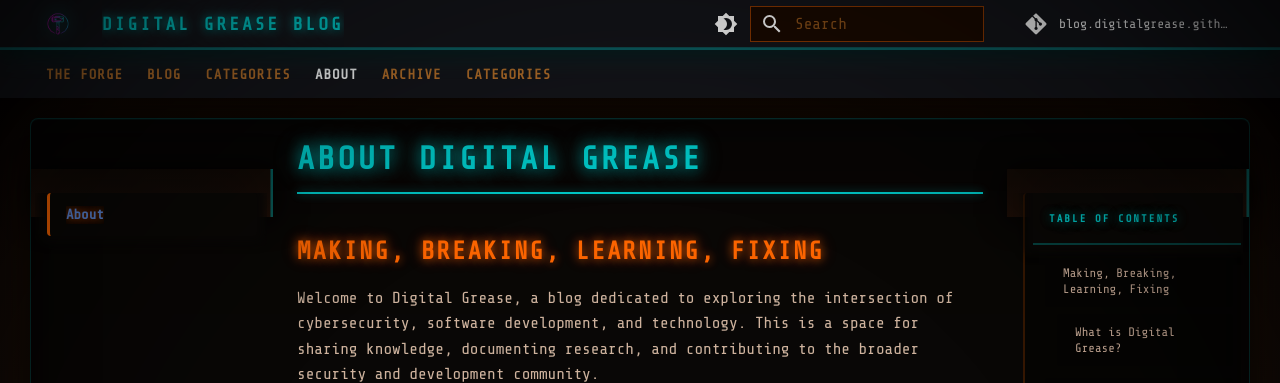
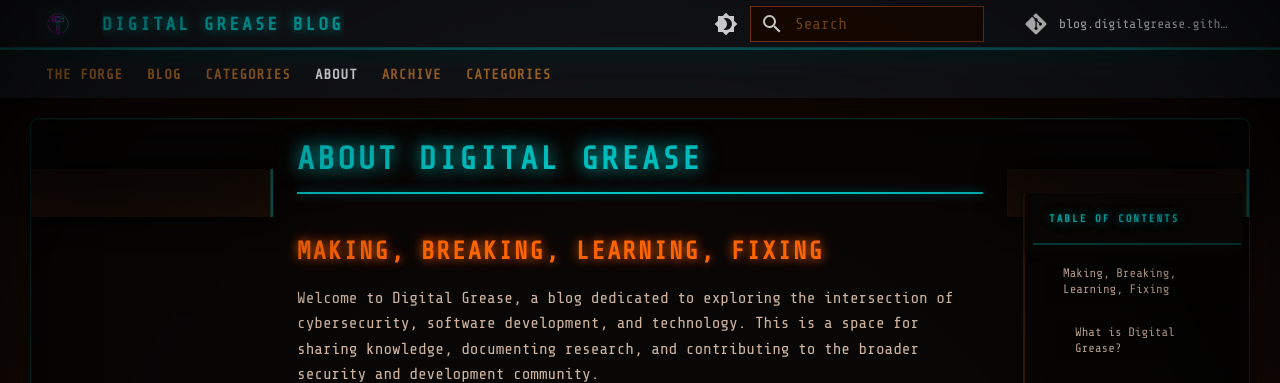
Before and after one commit to digital-grease/blog.digitalgrease.github.io, an MkDocs documentation site: the page built from docs/about.md, in a window 1280 px wide and 1400 px high. Shown: the top 383 px of the window. Built offline with MkDocs 1.6.1 and Material for MkDocs 9.7.7, drawn with Linux system fonts in a browser that asks for light colours; comment, search, counter and statistics services are not loaded; some of the changed text lies outside the part shown.

Commit message:
fixes and fixes and fixes

```diff
--- a/docs/.authors.yml
+++ b/docs/.authors.yml
@@ -1,6 +1,6 @@
 authors:
   digitalgrease:
-    name: Digital Grease
-    description: Security Researcher & Software Engineer
-    avatar: https://github.com/digitalgrease.png
+    name: digitalgrease
+    description: Cybersecurity Engineer | Hacker | Maker
+    avatar: https://github.com/digital-grease.png
     url: https://digitalgrease.dev
--- a/docs/stylesheets/cyberpunk.css
+++ b/docs/stylesheets/cyberpunk.css
@@ -74,12 +74,19 @@
 /* Header Styling */
 .md-header {
   background: rgba(10, 8, 6, 0.98);
-  backdrop-filter: blur(15px);
+  /* backdrop-filter removed for mobile - creates containing block */
   border-bottom: 2px solid rgba(0, 204, 204, 0.4);
   box-shadow:
     0 0 30px rgba(0, 204, 204, 0.2),
     0 4px 20px rgba(0, 0, 0, 0.8),
     inset 0 -1px 0 rgba(0, 204, 204, 0.3);
+}
+
+/* Desktop-only: backdrop-filter for header */
+@media screen and (min-width: 76.25em) {
+  .md-header {
+    backdrop-filter: blur(15px);
+  }
 }
 
 .md-header__title {
@@ -120,7 +127,7 @@
 
 .md-main__inner {
   background: rgba(10, 8, 6, 0.85);
-  backdrop-filter: blur(8px);
+  /* backdrop-filter removed for mobile - creates containing block */
   border: 1px solid rgba(0, 204, 204, 0.2);
   border-radius: 8px;
   margin-top: 1rem;
@@ -129,6 +136,13 @@
     0 0 80px rgba(255, 102, 0, 0.15),
     inset 0 0 60px rgba(0, 0, 0, 0.6),
     inset 0 1px 0 rgba(0, 204, 204, 0.1);
+}
+
+/* Desktop-only: backdrop-filter for main content */
+@media screen and (min-width: 76.25em) {
+  .md-main__inner {
+    backdrop-filter: blur(8px);
+  }
 }
 
 /* Typography - Cyberpunk Headers */
@@ -384,22 +398,30 @@
     2px 0 30px rgba(0, 0, 0, 0.9),
     inset -1px 0 0 rgba(0, 204, 204, 0.2),
     inset 0 0 60px rgba(255, 102, 0, 0.05);
+  /* backdrop-filter removed - creates containing block for position:fixed */
+}
+
+/* Desktop-only: position and z-index for base sidebar */
+@media screen and (min-width: 76.25em) {
+  .md-sidebar {
     z-index: 3;
     position: relative;
+  }
+}
+
+/* Apply backdrop-filter only to secondary sidebar on desktop */
+.md-sidebar--secondary {
   backdrop-filter: blur(10px);
 }
 
-/* Ensure sidebar is above the overlay when expanded */
+/* Desktop-only sidebar positioning */
+@media screen and (min-width: 76.25em) {
   .md-sidebar--primary {
     z-index: 9999 !important;
     position: relative !important;
   }
 
-.md-sidebar--secondary {
-  z-index: 4;
-}
-
-/* Ensure sidebar navigation is always visible */
+  /* Ensure sidebar navigation is always visible on desktop */
   .md-sidebar__inner {
     height: 100%;
     position: relative !important;
@@ -410,6 +432,31 @@
     visibility: visible !important;
     position: relative !important;
     z-index: 10001 !important;
+  }
+
+  /* Navigation item positioning on desktop */
+  .md-nav__item {
+    position: relative;
+    z-index: 1;
+  }
+
+  .md-nav__link {
+    position: relative;
+    z-index: 10;
+  }
+
+  .md-nav__toggle {
+    position: relative;
+    z-index: 15;
+  }
+
+  .md-nav__button {
+    z-index: 20;
+  }
+}
+
+.md-sidebar--secondary {
+  z-index: 4;
 }
 
 /* Page overlay when sidebar is open */
@@ -424,16 +471,14 @@
 }
 
 .md-nav__item {
-  position: relative;
-  z-index: 1;
+  /* position and z-index moved to desktop-only media query */
 }
 
 .md-nav__link {
   color: var(--forge-amber);
   transition: all 0.3s ease;
   cursor: pointer;
-  position: relative;
-  z-index: 10;
+  /* position and z-index moved to desktop-only media query */
   pointer-events: auto;
   padding: 0.625rem 0.8rem;
   border-radius: 4px;
@@ -477,8 +522,7 @@
 
 /* Expandable navigation toggles */
 .md-nav__toggle {
-  position: relative;
-  z-index: 15;
+  /* position and z-index moved to desktop-only media query */
   cursor: pointer;
 }
 
@@ -490,7 +534,7 @@
 .md-nav__button {
   cursor: pointer;
   pointer-events: auto;
-  z-index: 20;
+  /* z-index moved to desktop-only media query */
 }
 
 /* Ensure nested navigation is visible and clickable */
@@ -551,6 +595,16 @@
   color: var(--cyber-cyan) !important;
 }
 
+/* Hide the duplicate current page link in the navigation list */
+.md-nav--primary .md-nav__item--active > .md-nav__link {
+  display: none !important;
+}
+
+/* Also hide it in the primary navigation when it matches the title */
+.md-nav__list .md-nav__item--active.md-nav__item--nested > .md-nav__link {
+  display: none !important;
+}
+
 /* Footer */
 .md-footer {
   background: linear-gradient(180deg, #0a0806, #000000);
@@ -638,8 +692,11 @@
   50% { opacity: 1; }
 }
 
+/* Desktop-only: position for .md-main */
+@media screen and (min-width: 76.25em) {
   .md-main {
     position: relative;
+  }
 }
 
 /* Subtle Scanline Overlay */
@@ -1040,17 +1097,17 @@
   }
 
   /* Force sidebars to not take up layout space */
+  .md-sidebar.md-sidebar--primary,
   .md-sidebar--primary {
     position: fixed !important;
     top: 0 !important;
-    left: 0 !important;
+    left: -18rem !important;
     width: 18rem !important;
     min-width: 18rem !important;
     max-width: 18rem !important;
     height: 100vh !important;
-    transform: translateX(-100%) !important;
-    transition: transform 0.25s cubic-bezier(0.4, 0, 0.2, 1) !important;
-    z-index: 9999 !important;
+    transition: left 0.25s cubic-bezier(0.4, 0, 0.2, 1) !important;
+    z-index: 99999 !important;
     background: linear-gradient(
       180deg,
       rgba(10, 8, 6, 0.98) 0%,
@@ -1062,7 +1119,10 @@
       4px 0 40px rgba(0, 0, 0, 0.9),
       inset -2px 0 0 rgba(0, 204, 204, 0.2),
       inset 0 0 80px rgba(255, 102, 0, 0.08) !important;
-    backdrop-filter: blur(12px) !important;
+    /* NOTE: backdrop-filter removed - it creates a containing block for position:fixed */
+    /* NOTE: Using left instead of transform to avoid creating containing block */
+    /* Override any inherited transform */
+    transform: none !important;
   }
 
   /* Ensure overlay is below sidebar on mobile */
@@ -1073,26 +1133,35 @@
 
   /* Ensure container doesn't create stacking context issues */
   .md-container {
-    position: relative !important;
+    position: static !important;
     z-index: auto !important;
   }
 
+  /* CRITICAL: Don't set z-index on container - it creates stacking context that traps sidebar */
   [data-md-toggle="drawer"]:checked ~ .md-container {
-    z-index: 10000 !important;
-  }
-
-  [data-md-toggle="drawer"]:checked ~ .md-container .md-sidebar--primary,
-  [data-md-toggle="drawer"]:checked ~ * .md-sidebar--primary {
-    transform: translateX(0) !important;
-    box-shadow: 2px 0 20px rgba(0, 0, 0, 0.8) !important;
-    z-index: 10001 !important;
-    position: fixed !important;
-  }
-
-  /* Force the overlay behind when drawer is open */
+    position: static !important;
+    z-index: auto !important;
+  }
+
+  /* When drawer opens, just slide in - z-index already set above */
+  [data-md-toggle="drawer"]:checked ~ .md-container .md-sidebar.md-sidebar--primary,
+  [data-md-toggle="drawer"]:checked ~ .md-container .md-sidebar--primary {
+    left: 0 !important;
+    box-shadow: 4px 0 40px rgba(0, 0, 0, 0.9) !important;
+    z-index: 99999 !important;
+  }
+
+  /* Overlay must be high enough to cover content but below sidebar */
   [data-md-toggle="drawer"]:checked ~ .md-overlay,
   [data-md-toggle="drawer"]:checked ~ .md-container .md-overlay {
-    z-index: 100 !important;
+    z-index: 99998 !important;
+    pointer-events: auto !important;
+    cursor: pointer !important;
+  }
+
+  /* Ensure header doesn't block overlay clicks */
+  [data-md-toggle="drawer"]:checked ~ .md-header {
+    z-index: 99997 !important;
   }
 
   /* Ensure sidebar content is visible and properly styled */
@@ -1209,6 +1278,76 @@
     color: var(--cyber-cyan) !important;
   }
 
+  /* Hide duplicate current page link in mobile navigation */
+  .md-sidebar--primary .md-nav--primary .md-nav__item--active > .md-nav__link {
+    display: none !important;
+  }
+
+  .md-sidebar--primary .md-nav__list .md-nav__item--active.md-nav__item--nested > .md-nav__link {
+    display: none !important;
+  }
+
+  /* Ensure nested navigation stays within sidebar bounds */
+  .md-sidebar--primary .md-nav {
+    position: static !important;
+    transform: none !important;
+  }
+
+  /* Hide nested navigation by default */
+  .md-sidebar--primary .md-nav__item .md-nav {
+    display: none !important;
+  }
+
+  /* Show nested navigation when toggle is checked */
+  .md-sidebar--primary .md-nav__toggle:checked ~ .md-nav {
+    display: block !important;
+    position: static !important;
+    transform: none !important;
+    margin-left: 0.8rem !important;
+    margin-top: 0.3rem !important;
+    margin-bottom: 0.3rem !important;
+    padding: 0.4rem 0 !important;
+    width: auto !important;
+    max-width: 100% !important;
+    background: rgba(5, 4, 3, 0.4) !important;
+    border-left: 2px solid rgba(255, 102, 0, 0.3) !important;
+    border-radius: 4px !important;
+  }
+
+  /* Also handle secondary nav styling */
+  .md-sidebar--primary .md-nav--secondary {
+    position: static !important;
+    transform: none !important;
+    margin-left: 0.8rem !important;
+    margin-top: 0.3rem !important;
+    margin-bottom: 0.3rem !important;
+    padding: 0.4rem 0 !important;
+    width: auto !important;
+    max-width: 100% !important;
+    background: rgba(5, 4, 3, 0.4) !important;
+    border-left: 2px solid rgba(255, 102, 0, 0.3) !important;
+    border-radius: 4px !important;
+  }
+
+  /* Style nested navigation items */
+  .md-sidebar--primary .md-nav--secondary .md-nav__link,
+  .md-sidebar--primary .md-nav__item .md-nav .md-nav__link {
+    font-size: 0.85rem !important;
+    padding: 0.6rem 0.8rem 0.6rem 1.2rem !important;
+    background: rgba(0, 0, 0, 0.25) !important;
+    color: rgba(212, 181, 160, 0.9) !important;
+  }
+
+  .md-sidebar--primary .md-nav--secondary .md-nav__link:hover,
+  .md-sidebar--primary .md-nav__item .md-nav .md-nav__link:hover {
+    background: linear-gradient(
+      90deg,
+      rgba(255, 153, 51, 0.2) 0%,
+      rgba(255, 102, 0, 0.1) 100%
+    ) !important;
+    color: var(--forge-yellow) !important;
+  }
+
   /* Full-width content layout */
   .md-content {
     margin: 0 !important;
```
Also changed, not shown: docs/about.md (+2 -2 lines). Lines whose indentation alone changed are shown as unchanged.
